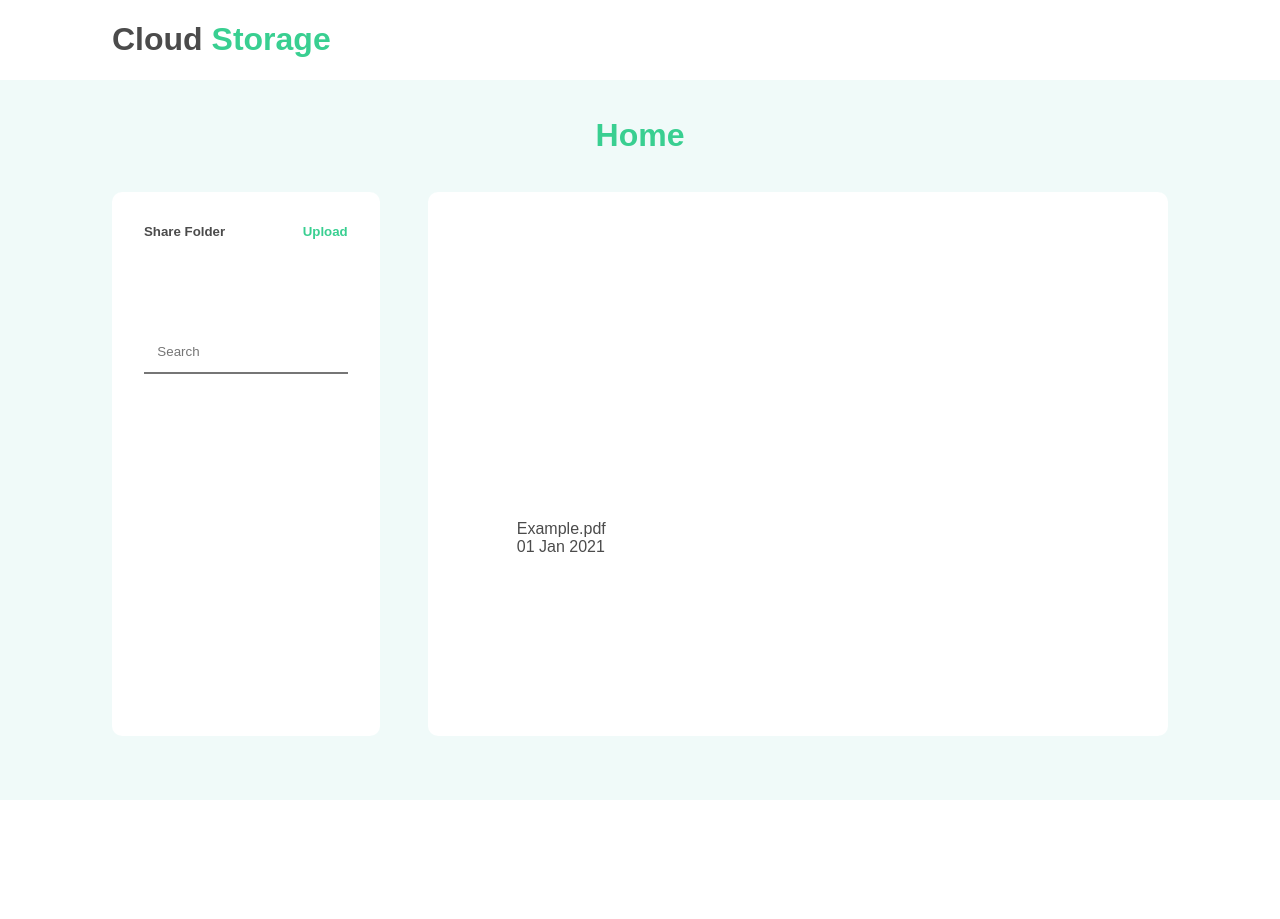
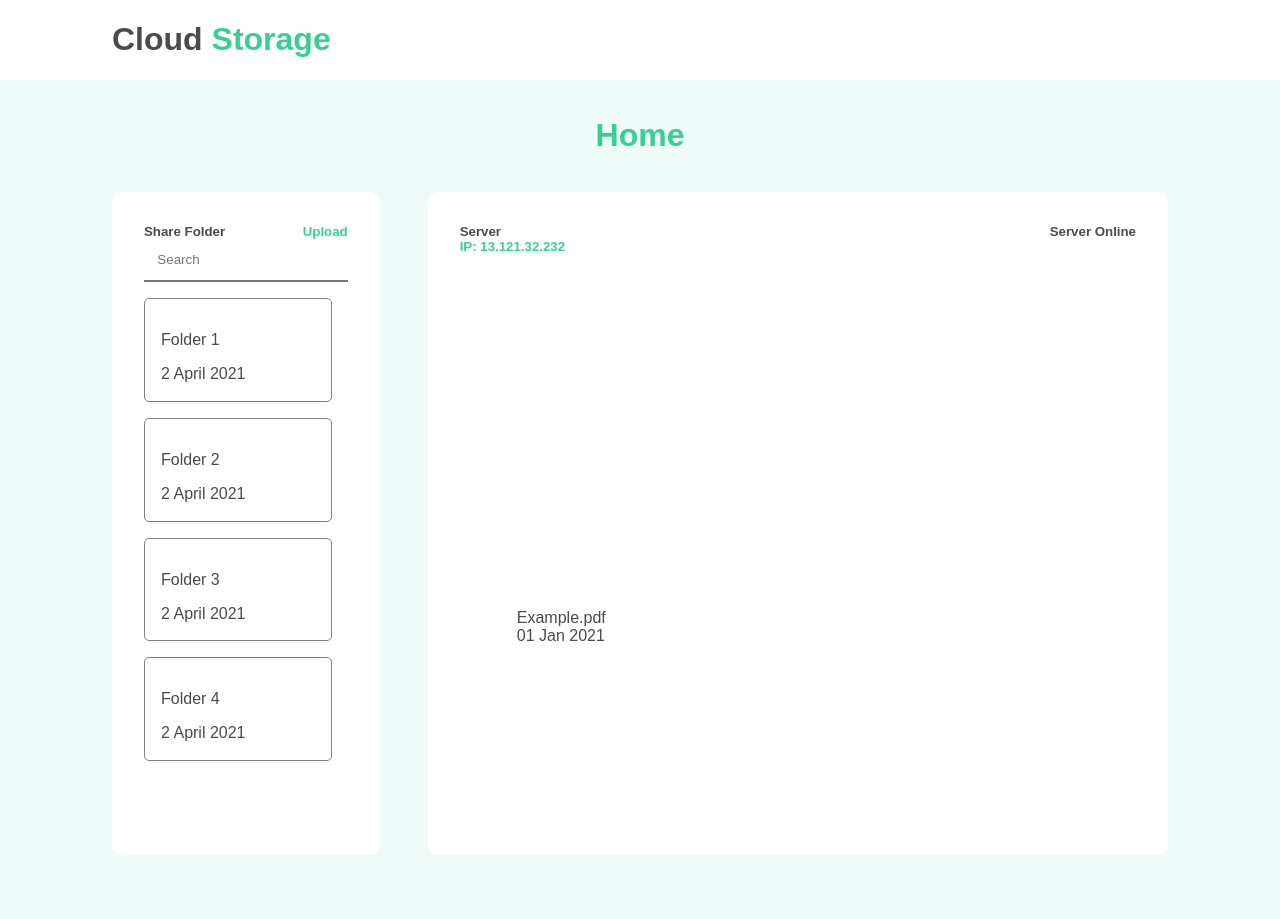
Before and after one commit to shahriar0247/fiverr_ftp, a Flask app: page /path in a window 1280 px wide. Before the commit the page ends 800 px from the top, so only its background shows below. Run offline with Flask 2, Linux system fonts and the light colour scheme.

Commit message:
added front page functions

```diff
--- a/app/static/path/home.css
+++ b/app/static/path/home.css
@@ -4,6 +4,7 @@ html, body {
   -webkit-box-sizing: border-box;
           box-sizing: border-box;
   height: 100vh;
+  width: 100%;
   font-family: Arial, Helvetica, sans-serif;
   background-color: #f0faf9;
 }
@@ -45,13 +46,13 @@ html, body {
 .third-heading {
   display: -ms-grid;
   display: grid;
-  -ms-grid-columns: 1fr 3.5fr;
-      grid-template-columns: 1fr 3.5fr;
+  -ms-grid-columns: 1fr 3fr;
+      grid-template-columns: 1fr 3fr;
   -webkit-column-gap: 3em;
           column-gap: 3em;
   margin-left: 7em;
   margin-right: 7em;
-  margin-bottom: 4em;
+  padding-bottom: 4em;
 }
 
 .third-heading .first-section, .third-heading .second-section {
@@ -62,8 +63,8 @@ html, body {
 }
 
 .third-heading .first-section {
-  -ms-grid-rows: 1fr 0.5fr 3fr;
-      grid-template-rows: 1fr 0.5fr 3fr;
+  -ms-grid-rows: 0.5fr 0.5fr minmax(30ch, 60ch);
+      grid-template-rows: 0.5fr 0.5fr minmax(30ch, 60ch);
 }
 
 .third-heading .first-section .title {
@@ -93,9 +94,57 @@ html, body {
 .third-heading .first-section .folders {
   display: -ms-grid;
   display: grid;
-  -ms-grid-rows: 1fr;
-      grid-template-rows: 1fr;
+  row-gap: 1em;
+  margin-top: 1em;
+  grid-auto-flow: row;
+  grid-auto-rows: 20%;
+  -ms-grid-columns: unset;
+      grid-template-columns: unset;
+  -ms-grid-rows: unset;
+      grid-template-rows: unset;
   overflow: scroll;
+}
+
+.third-heading .first-section .folders .one-folder {
+  border: 1px solid gray;
+  border-radius: 5px;
+  padding: 1em;
+  margin-right: 1em;
+}
+
+.third-heading .first-section .folders .one-folder:hover {
+  border: 1px solid #39cf91;
+  background-color: #39cf91;
+  color: white;
+}
+
+.third-heading .second-section .ip {
+  display: block;
+}
+
+.third-heading .second-section .first-sub-section {
+  display: -webkit-box;
+  display: -ms-flexbox;
+  display: flex;
+  -webkit-box-pack: justify;
+      -ms-flex-pack: justify;
+          justify-content: space-between;
+}
+
+.third-heading .second-section .first-sub-section h5 {
+  margin: 0px;
+}
+
+@media screen and (max-width: 768px) {
+  .third-heading {
+    display: -ms-grid;
+    display: grid;
+    -ms-grid-rows: 1fr;
+        grid-template-rows: 1fr;
+    -ms-grid-columns: unset;
+        grid-template-columns: unset;
+    row-gap: 3em;
+  }
 }
 
 /*
--- a/app/static/path/home.scss
+++ b/app/static/path/home.scss
@@ -12,6 +12,7 @@ html,body{
     padding:0;
     box-sizing: border-box;
     height: 100vh;
+    width:100%;
     font-family: Arial, Helvetica, sans-serif;
     background-color: $backgroundColor;
 }
@@ -50,12 +51,12 @@ html,body{
 
 .third-heading{
     display: grid;
-    grid-template-columns: 1fr 3.5fr;
+    grid-template-columns: 1fr 3fr;
     //grid-template-rows: 1fr 10fr;
     column-gap: 3em;
     margin-left: 7em;
     margin-right: 7em;
-    margin-bottom: 4em;
+    padding-bottom: 4em;
 
     .first-section, .second-section{
         border-radius: 10px;
@@ -64,7 +65,7 @@ html,body{
     }
 
     .first-section{
-        grid-template-rows: 1fr 0.5fr 3fr;
+        grid-template-rows: 0.5fr 0.5fr minmax(30ch, 60ch);
 
         .title{
             display: flex;
@@ -93,10 +94,53 @@ html,body{
 
         .folders{
             display: grid;
-            grid-template-rows: 1fr;
-            overflow: scroll;
+            //grid-template-rows: minmax(0, 1fr) 300px;
+            row-gap: 1em;
+            margin-top:1em;
+            grid-auto-flow: row;
+            grid-auto-rows: 20%;
+            grid-template-columns: unset;
+            grid-template-rows: unset;
+            overflow:scroll;
+            //overflow-y: scroll;
+            //overflow-x:hidden;
 
+            .one-folder{
+                border:1px solid gray;
+                border-radius: 5px;
+                padding: 1em;
+                margin-right:1em;
+            }
+
+            .one-folder:hover{
+                border:1px solid $primaryColor;
+                background-color: $primaryColor;
+                color: white;
+            }
         }
+    }
+
+    .second-section{
+        .ip{
+            display: block;
+        }
+        .first-sub-section{
+            display: flex;
+            justify-content: space-between;
+
+            h5{
+                margin:0px;
+            }
+        }
+    }
+}
+
+@media screen and (max-width:768px) {
+    .third-heading{
+        display: grid;
+        grid-template-rows: 1fr;
+        grid-template-columns: unset;
+        row-gap: 3em;
     }
 }
 
--- a/app/templates/path/home.html
+++ b/app/templates/path/home.html
@@ -29,12 +29,56 @@
                 <div class="search">
                     <input type="search" name="Search" class="search-input" placeholder="Search">
                 </div>
-                <div class="folders"></div>
+                <div class="folders">
+                    <!--Folder 1-->
+                    <div class="one-folder">
+                        <div class="icon"></div>
+                        <div class="file-info">
+                            <p>Folder 1</p>
+                            <p>2 April 2021</p>
+                        </div>
+                    </div>
+                    <!--End Folder 1-->
+
+                    <!--Folder 2-->
+                    <div class="one-folder">
+                        <div class="icon"></div>
+                        <div class="file-info">
+                            <p>Folder 2</p>
+                            <p>2 April 2021</p>
+                        </div>
+                    </div>
+                    <!--End Folder 2-->
+
+                    <!--Folder 3-->
+                    <div class="one-folder">
+                        <div class="icon"></div>
+                        <div class="file-info">
+                            <p>Folder 3</p>
+                            <p>2 April 2021</p>
+                        </div>
+                    </div>
+                    <!--End Folder 3-->
+
+                    <!--Folder 4-->
+                    <div class="one-folder">
+                        <div class="icon"></div>
+                        <div class="file-info">
+                            <p>Folder 4</p>
+                            <p>2 April 2021</p>
+                        </div>
+                    </div>
+                    <!--End Folder 4-->
+                </div>
             </div>
             <div class="second-section main-div">
 
                 <div class="first-sub-section">
-
+                    <div class="ip">
+                        <h5>Server</h5>
+                        <h5 class="accent">IP: 13.121.32.232</h5>
+                    </div>
+                    <div class="status"><h5>Server Online</h5></div>
                 </div>
 
                 <div class="second-sub-section">
```
Also changed, not shown: 1 other file.
